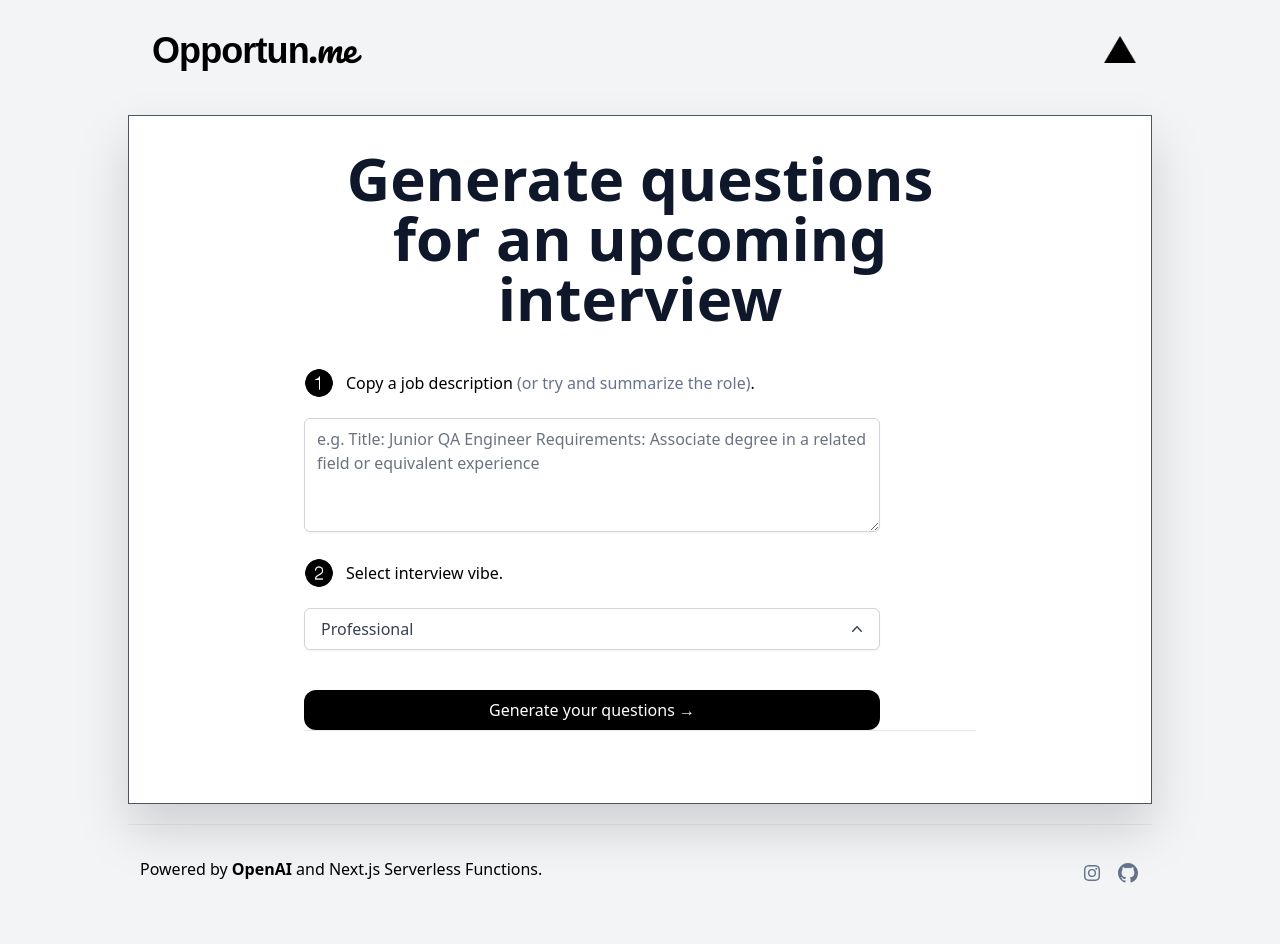
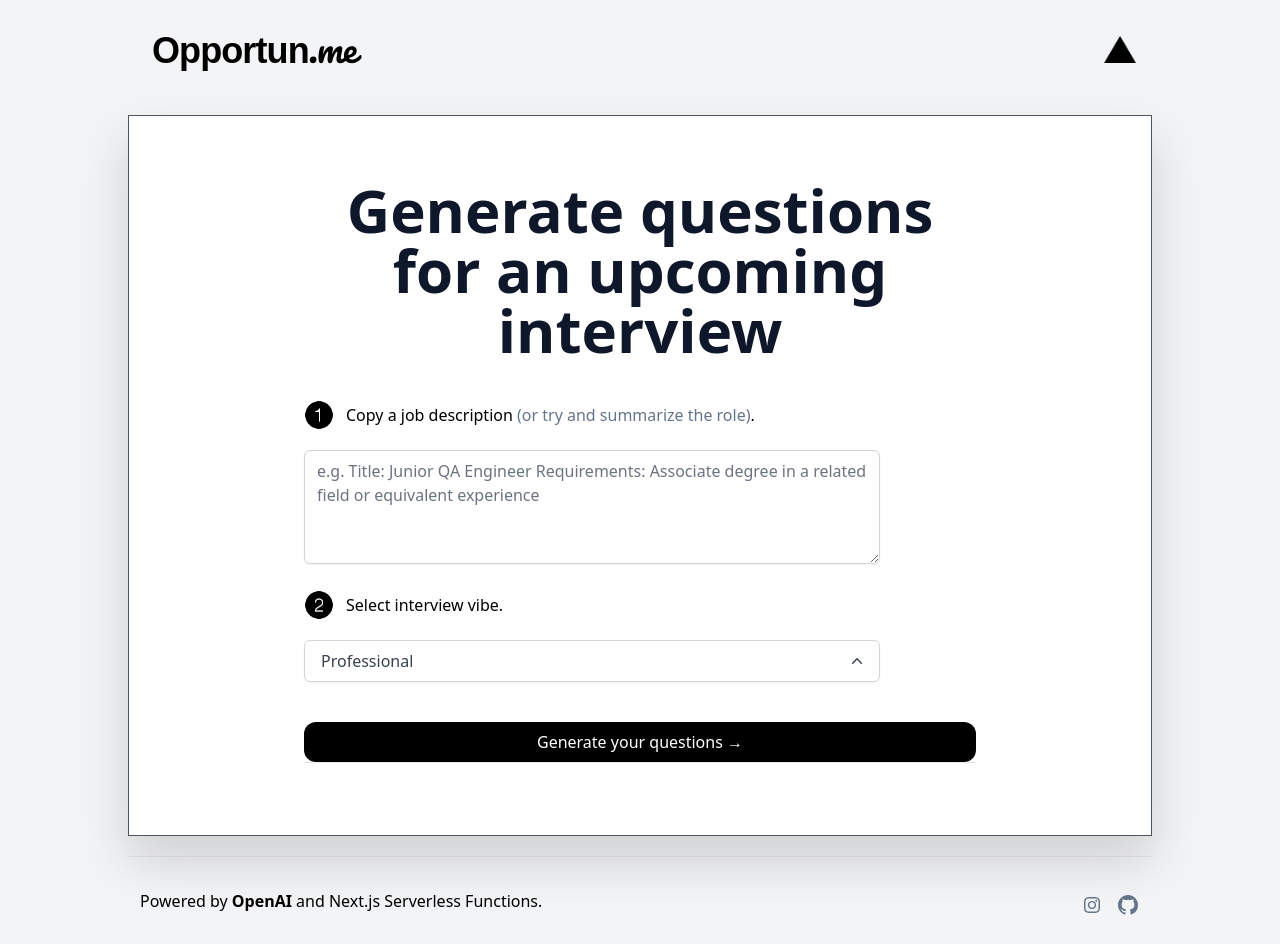
Before and after one commit to pramser/opportunme, a Next.js app: page / in a window 1280 px wide. Before the commit the page ends 912 px from the top, so only its background shows below. Built offline with nearby package versions, Linux system fonts and the light colour scheme; a web font is replaced by a local one.

Commit message:
Fix bottom button; add padding to page title

```diff
--- /dev/null
+++ b/src/components/PageTitle.tsx
@@ -0,0 +1,7 @@
+export default function PageTitle({ title }: { title: string }) {
+  return (
+    <h1 className="sm:text-6xl text-4xl max-w-2xl mt-8 font-bold text-slate-900">
+      {title}
+    </h1>
+  )
+}
--- a/src/pages/index.tsx
+++ b/src/pages/index.tsx
@@ -12,6 +12,7 @@ import { Toaster, toast } from "react-hot-toast"
 import DropDown, { VibeType } from "../components/DropDown"
 import LoadingDots from "../components/LoadingDots"
 import ResizablePanel from "../components/ResizablePanel"
+import PageTitle from "@/components/PageTitle"
 
 const Welcome: NextPage = () => {
   const [loading, setLoading] = useState(false)
@@ -56,9 +57,7 @@ const Welcome: NextPage = () => {
 
   return (
     <section>
-      <h1 className="sm:text-6xl text-4xl max-w-2xl font-bold text-slate-900">
-        Generate questions for an upcoming interview
-      </h1>
+      <PageTitle title="Generate questions for an upcoming interview" />
       <div className="max-w-xl">
         <div className="flex mt-10 items-center space-x-3">
           <Image
@@ -92,7 +91,7 @@ const Welcome: NextPage = () => {
         <div className="block">
           <DropDown vibe={vibe} setVibe={(newVibe) => setVibe(newVibe)} />
         </div>
-
+      </div>
       {!loading && (
         <button
           className="bg-black rounded-xl text-white font-medium px-4 py-2 sm:mt-10 mt-8 hover:bg-black/80 w-full"
@@ -109,7 +108,6 @@ const Welcome: NextPage = () => {
           <LoadingDots color="white" style="large" />
         </button>
       )}
-      </div>
       <Toaster
         position="top-center"
         reverseOrder={false}
```
Lines whose indentation alone changed are shown as unchanged.
